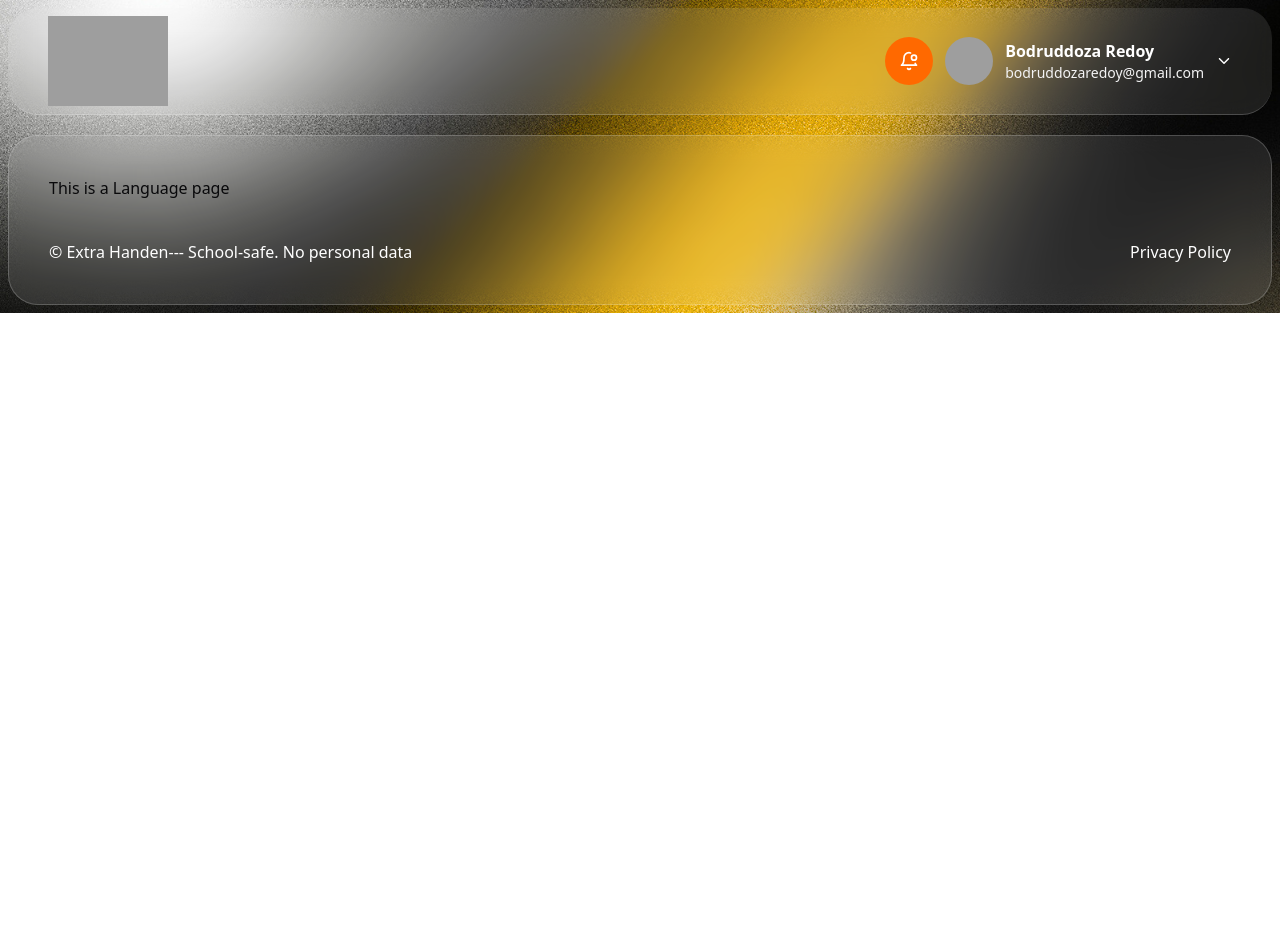
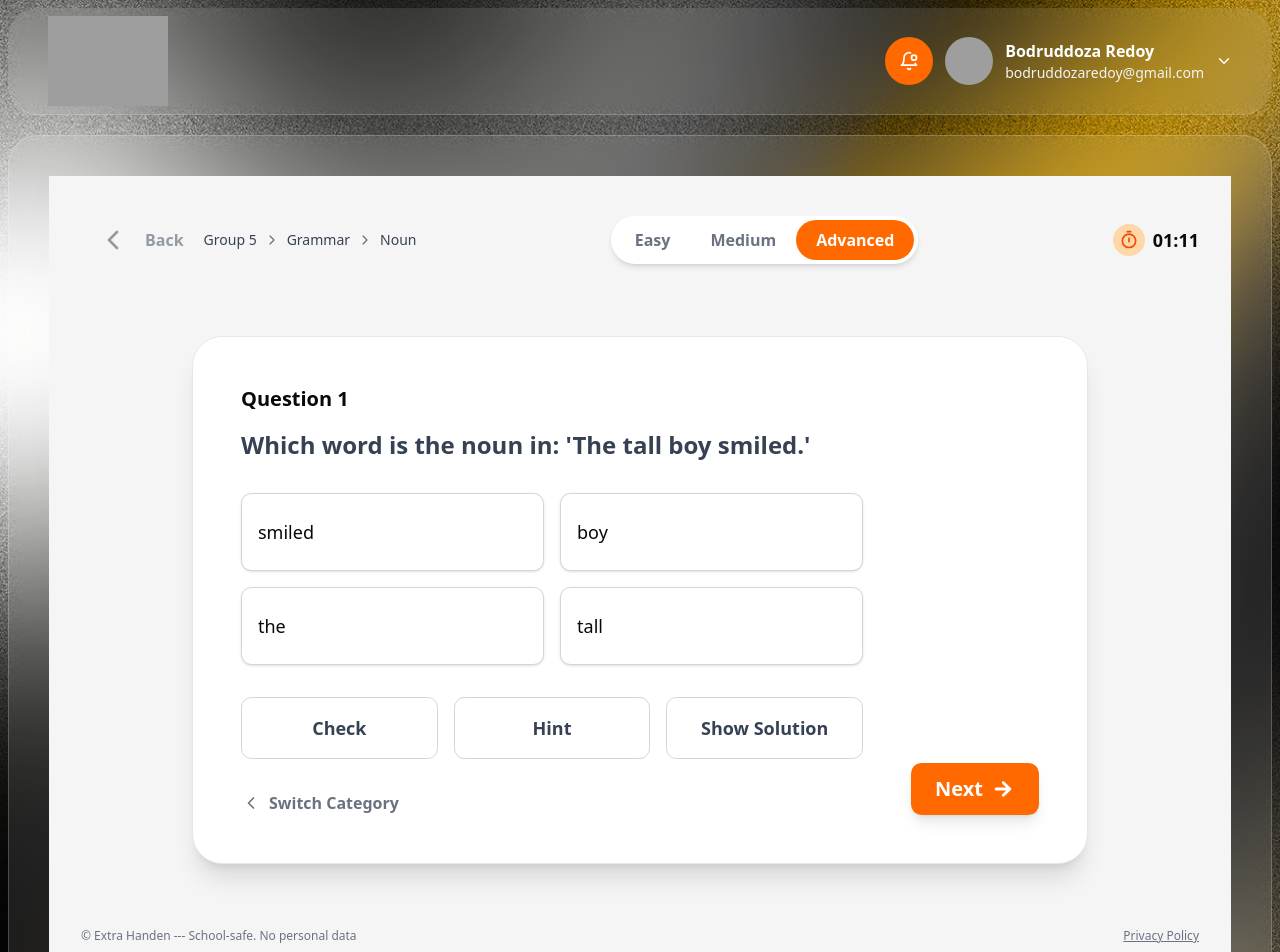
Before and after one commit to juyel66/Eduloop-quize-Application, a React (Vite) app: page /language in a window 1280 px wide. Shown: the top 952 px of the page. Before the commit the page ends 800 px from the top, so only its background shows below. Built offline with nearby package versions, Linux system fonts and the light colour scheme; grey boxes are pictures that could not be loaded.

Commit message:
update language page

```diff
--- a/src/pages/Language/LanguagePage.tsx
+++ b/src/pages/Language/LanguagePage.tsx
@@ -1,12 +1,244 @@
+import React, { useState } from "react";
+import { ChevronLeft } from "lucide-react";
+import { IoIosArrowForward, IoMdArrowRoundBack, IoMdArrowRoundForward } from "react-icons/io";
 
+// Static Grammar Questions
+const GRAMMAR_QUESTIONS = [
+  {
+    id: 1,
+    group: "5",
+    subject: "Grammar",
+    category: "Noun",
+    level: "Advanced",
+    metadata: {
+      question: "Which word is the noun in: 'The tall boy smiled.'",
+      options: ["smiled", "boy", "the", "tall"],
+      answer: "boy",
+      image: "https://placehold.co/150x200/A0DEE9/FFFFFF?text=Boy+Character",
+    },
+  },
+  {
+    id: 2,
+    group: "5",
+    subject: "Grammar",
+    category: "Verb",
+    level: "Medium",
+    metadata: {
+      question: "What is the verb in: 'She quickly ran home.'",
+      options: ["She", "quickly", "ran", "home"],
+      answer: "ran",
+      image: "https://placehold.co/150x200/A0DEE9/FFFFFF?text=Girl+Character",
+    },
+  },
+  {
+    id: 3,
+    group: "5",
+    subject: "Grammar",
+    category: "Verb",
+    level: "Medium",
+    metadata: {
+      question: "What is the verb in: 'She quickly ran home.'",
+      options: ["She", "quickly", "ran", "home"],
+      answer: "ran",
+      image: "https://placehold.co/150x200/A0DEE9/FFFFFF?text=Girl+Character",
+    },
+  },
+  {
+    id: 4,
+    group: "5",
+    subject: "Grammar",
+    category: "Verb",
+    level: "Medium",
+    metadata: {
+      question: "What is the verb in: 'She quickly ran home.'",
+      options: ["She", "quickly", "ran", "home"],
+      answer: "ran",
+      image: "https://placehold.co/150x200/A0DEE9/FFFFFF?text=Girl+Character",
+    },
+  },
+  {
+    id: 5,
+    group: "5",
+    subject: "Grammar",
+    category: "Verb",
+    level: "Medium",
+    metadata: {
+      question: "What is the verb in: 'She quickly ran home.'",
+      options: ["She", "quickly", "ran", "home"],
+      answer: "ran",
+      image: "https://placehold.co/150x200/A0DEE9/FFFFFF?text=Girl+Character",
+    },
+  },
+];
 
-const LanguagePage = () => {
+const QuizApp = () => {
+  const [questionIndex, setQuestionIndex] = useState(0);
+  const [selectedAnswer, setSelectedAnswer] = useState(null);
+  const [isSubmitted, setIsSubmitted] = useState(false);
+  const [isCorrect, setIsCorrect] = useState(false);
+
+  const isFirst = questionIndex === 0;
+  const isLast = questionIndex === GRAMMAR_QUESTIONS.length - 1;
+  const currentQuestion = GRAMMAR_QUESTIONS[questionIndex];
+
+  const handlePrev = () => {
+    setSelectedAnswer(null);
+    setIsSubmitted(false);
+    setIsCorrect(false);
+    setQuestionIndex((prev) => Math.max(prev - 1, 0));
+  };
+
+  const handleNext = () => {
+    setSelectedAnswer(null);
+    setIsSubmitted(false);
+    setIsCorrect(false);
+    setQuestionIndex((prev) => Math.min(prev + 1, GRAMMAR_QUESTIONS.length - 1));
+  };
+
+  const handleAnswerClick = (option) => {
+    if (!isSubmitted) {
+      setSelectedAnswer(option);
+    }
+  };
+
+  const handleCheck = () => {
+    if (selectedAnswer) {
+      setIsSubmitted(true);
+      if (selectedAnswer === currentQuestion.metadata.answer) {
+        setIsCorrect(true);
+      } else {
+        setIsCorrect(false);
+      }
+    }
+  };
+
+  const level = currentQuestion?.level ?? "Easy";
+  const pillBase = "py-2 px-5 rounded-full font-semibold transition-colors duration-200";
+  const activePill = "bg-orange-500 text-white";
+  const inactivePill = "bg-white text-gray-500";
+
   return (
-    <div>
-      This is a Language page
+    <div className="min-h-screen flex flex-col p-8 bg-[#f5f5f5] font-inter">
+      {/* Top Bar */}
+      <div className="flex items-center justify-between mb-8">
+        <div className="flex items-center gap-3">
+          <button
+            onClick={handlePrev}
+            disabled={isFirst}
+            className="flex items-center gap-2 text-gray-700 font-semibold p-2 rounded-xl transition-colors duration-200 disabled:opacity-50 disabled:cursor-not-allowed"
+          >
+            <div className="size-12 flex items-center justify-center">
+              <ChevronLeft className="size-8" />
+            </div>
+            Back
+          </button>
 
+          {/* Breadcrumbs */}
+          <div className="hidden md:flex items-center text-sm gap-2 text-gray-500">
+            <span className="text-gray-700 font-medium">Group {currentQuestion.group}</span>
+            <IoIosArrowForward />
+            <span className="text-gray-700 font-medium">{currentQuestion.subject}</span>
+            <IoIosArrowForward />
+            <span className="text-gray-700 font-medium">{currentQuestion.category}</span>
+          </div>
+        </div>
+
+        {/* Difficulty Pills */}
+        <div className="bg-white p-1 rounded-full shadow-md flex items-center">
+          <div className={`${pillBase} ${level === "Easy" ? activePill : inactivePill}`}>Easy</div>
+          <div className={`${pillBase} ${level === "Medium" ? activePill : inactivePill}`}>Medium</div>
+          <div className={`${pillBase} ${level === "Advanced" ? activePill : inactivePill}`}>Advanced</div>
+        </div>
+
+        {/* Timer */}
+        <div className="flex items-center gap-2 font-bold text-lg">
+          <div className="w-8 h-8 rounded-full bg-orange-200 flex items-center justify-center">
+            {/* Timer icon */}
+            <svg xmlns="http://www.w3.org/2000/svg" width="20" height="20" viewBox="0 0 24 24" fill="none" stroke="currentColor" strokeWidth="2" strokeLinecap="round" strokeLinejoin="round" className="lucide lucide-timer text-orange-600"><path d="M10 2h4"/><path d="M12 14v-4"/><path d="M4 13a8 8 0 1 0 16 0 8 8 0 0 0-16 0"/></svg>
+          </div>
+          <span>01:11</span>
+        </div>
+      </div>
+
+      {/* Main Card Container */}
+      <div className="flex-1 flex items-center justify-center">
+        <div key={currentQuestion.id} className="p-12 rounded-[30px] w-full max-w-4xl border border-gray-200 shadow-xl flex bg-white">
+          {/* Left Column - Questions and Options */}
+          <div className="flex-1 pr-12 flex flex-col justify-between">
+            <div className="space-y-4">
+              <h1 className="text-xl font-bold">Question {questionIndex + 1}</h1>
+              <p className="text-2xl text-gray-700 font-semibold">{currentQuestion.metadata.question}</p>
+            </div>
+
+            {/* Options */}
+            <div className="grid grid-cols-2 gap-4 mt-8">
+              {currentQuestion.metadata.options.map((opt, idx) => (
+                <button
+                  key={idx}
+                  onClick={() => handleAnswerClick(opt)}
+                  className={`
+                    w-full py-6 px-4 text-left text-lg font-medium transition-colors duration-200
+                    border rounded-lg shadow-sm
+                    ${
+                      isSubmitted
+                        ? (opt === currentQuestion.metadata.answer
+                          ? 'bg-green-100 border-green-500 text-green-800'
+                          : (selectedAnswer === opt ? 'bg-red-100 border-red-500 text-red-800' : 'bg-gray-100 border-gray-300 text-gray-600'))
+                        : (selectedAnswer === opt ? 'bg-indigo-100 border-indigo-500 text-indigo-800' : 'bg-white border-gray-300 hover:border-indigo-400')
+                    }
+                  `}
+                >
+                  {opt}
+                </button>
+              ))}
+            </div>
+
+            {/* Action Buttons */}
+            <div className="flex gap-4 mt-8">
+              <button className="flex-1 py-4 text-lg font-semibold rounded-lg border border-gray-300 bg-white text-gray-700 hover:bg-gray-100 transition-colors duration-200" onClick={handleCheck}>
+                Check
+              </button>
+              <button className="flex-1 py-4 text-lg font-semibold rounded-lg border border-gray-300 bg-white text-gray-700 hover:bg-gray-100 transition-colors duration-200">
+                Hint
+              </button>
+              <button className="flex-1 py-4 text-lg font-semibold rounded-lg border border-gray-300 bg-white text-gray-700 hover:bg-gray-100 transition-colors duration-200">
+                Show Solution
+              </button>
+            </div>
+
+            {/* Switch Category */}
+            <div className="mt-8">
+              <button className="text-gray-500 font-semibold flex items-center gap-2 hover:text-gray-700 transition-colors duration-200">
+                <ChevronLeft size={20} />
+                Switch Category
+              </button>
+            </div>
+          </div>
+
+          {/* Right Column - Character & Next Button */}
+          <div className="flex flex-col items-center justify-end">
+            {/* The character image is not present in this design */}
+
+            {/* Next Button */}
+            <button
+              onClick={handleNext}
+              disabled={isLast}
+              className="mt-8 px-6 py-3 rounded-lg flex items-center gap-2 bg-orange-500 text-white font-bold text-xl shadow-lg transition-transform duration-200 hover:scale-105 disabled:opacity-50 disabled:cursor-not-allowed disabled:hover:scale-100"
+            >
+              Next
+              <IoMdArrowRoundForward size={24} />
+            </button>
+          </div>
+        </div>
+      </div>
+
+      {/* Footer */}
+      <footer className="mt-auto pt-8 flex items-center justify-between text-gray-500 text-xs">
+        <span>© Extra Handen --- School-safe. No personal data</span>
+        <a href="#" className="underline">Privacy Policy</a>
+      </footer>
     </div>
   );
 };
 
-export default LanguagePage;
+export default QuizApp;
```
